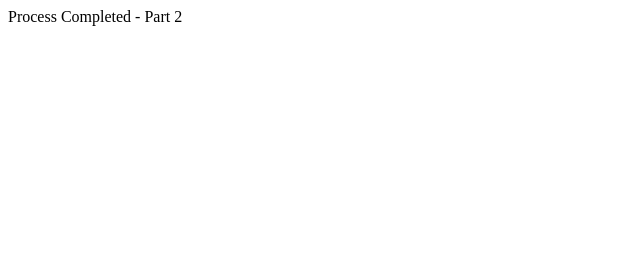
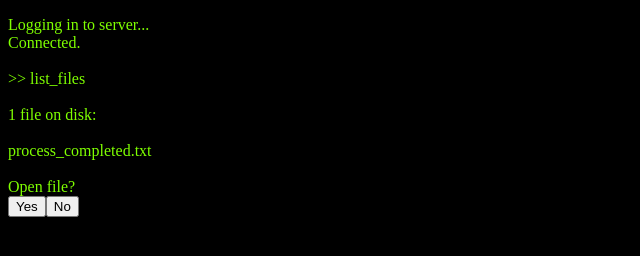
Before and after one commit to TangledWiresYT/process-completed, a plain HTML site: page part2.html in a window 1280 px wide. Shown: the whole page, without its empty margins (0-640 px from the left). Drawn offline with Linux system fonts and the light colour scheme.

Commit message:
Complete part2

```diff
--- a/part2.html
+++ b/part2.html
@@ -1,4 +1,9 @@
 <!DOCTYPE html>
 <html>
-    <head>Process Completed - Part 2</head>
+    <head>
+        <title>Process Completed - Part 2</title>
+    </head>
+    <body style="background-color: black;">
+        <p style="color: chartreuse;">Logging in to server...<br>Connected.<br><br>>> list_files<br><br>1 file on disk:<br><br>process_completed.txt<br><br>Open file?<br><button onclick='window.location.replace("https://www.youtube.com/watch?v=dQw4w9WgXcQ")'>Yes</button><button onclick="window.location.href = '/'">No</button></p>
+    </body>
 </html>
```
